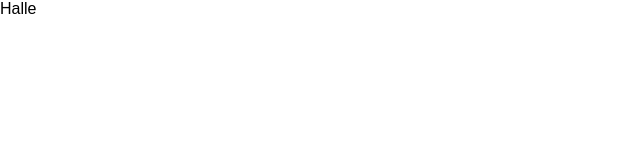
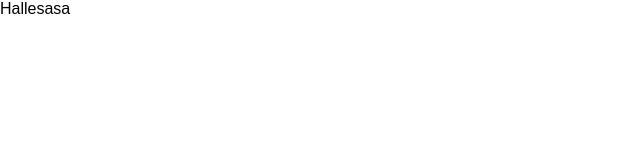
Before and after one commit to JoeVincentt/brewerystore, a React (Create React App) app in the folder client/: page / in a window 1280 px wide. Shown: the top 160 px of the page, without its empty margins (0-640 px from the left). Built offline with nearby package versions, Linux system fonts and the light colour scheme.

Commit message:
hot reloading added without reloading page

```diff
--- a/client/src/components/App.js
+++ b/client/src/components/App.js
@@ -6,7 +6,7 @@ class App extends Component {
   render() {
     return (
       <div className="App">
-        <div>Halle</div>
+        <div>Hallesasa</div>
       </div>
     );
   }
--- a/client/src/index.js
+++ b/client/src/index.js
@@ -23,3 +23,7 @@ const Root = () => (
 
 ReactDOM.render(<Root />, document.getElementById("root"));
 registerServiceWorker();
+
+if (module.hot) {
+  module.hot.accept();
+}
```
